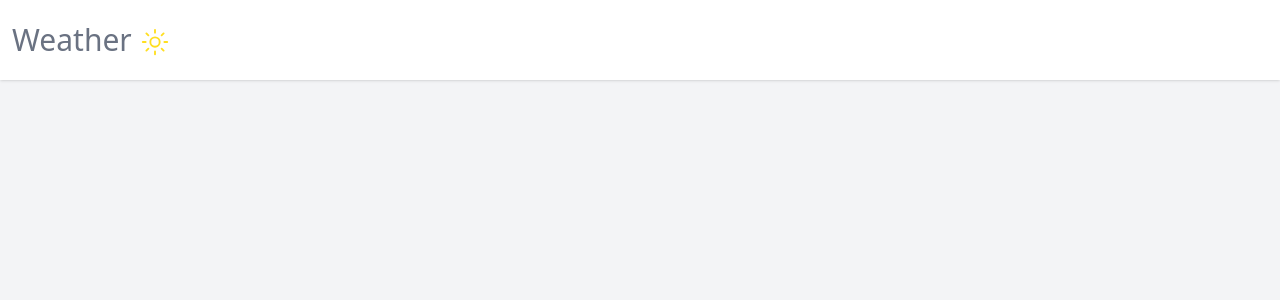
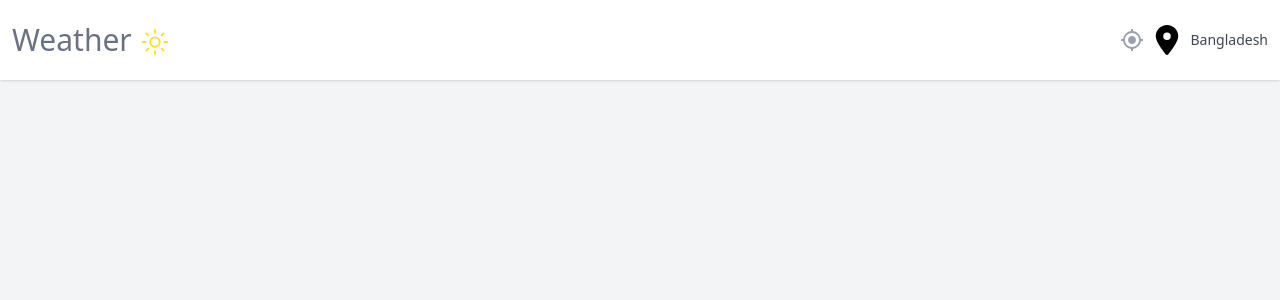
Before and after one commit to imjoyhalder/Weather-App, a Next.js app: page / in a window 1280 px wide. Shown: the top 300 px of the page. Built offline with nearby package versions, Linux system fonts and the light colour scheme.

Commit message:
into navbar added location icons

```diff
--- a/src/app/components/Navbar.tsx
+++ b/src/app/components/Navbar.tsx
@@ -1,5 +1,7 @@
 import React from 'react'
 import { IoSunnyOutline } from "react-icons/io5";
+import { MdMyLocation } from "react-icons/md";
+import { FaLocationDot } from "react-icons/fa6";
 
 type Props = {}
 
@@ -11,7 +13,14 @@
                     <h2 className='text-gray-500 text-3xl'>Weather</h2>
                     <IoSunnyOutline className='text-3xl mt-1 text-yellow-300' />
                 </p>
-
+                {/* search bar section */}
+                <section className='flex gap-2 items-center '>
+                    <MdMyLocation className='text-2xl text-gray-400  hover:opacity-80 cursor-pointer' />
+                    <FaLocationDot className='text-3xl' />
+                    <p className='text-slate-900/80 text-sm'>
+                        Bangladesh
+                    </p>
+                </section>
             </div>
         </nav>
     )
```
